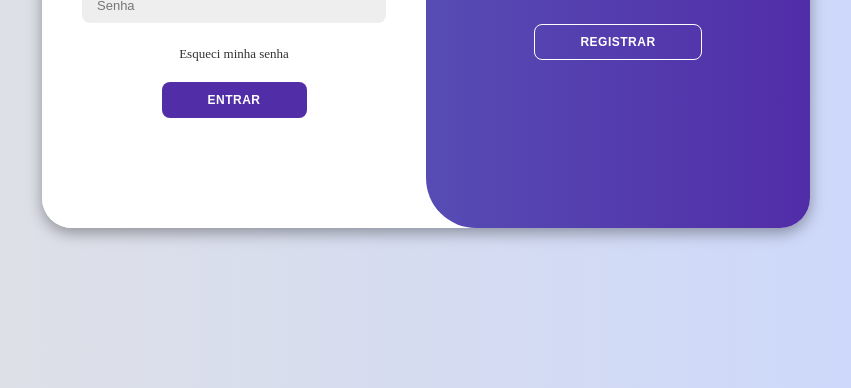
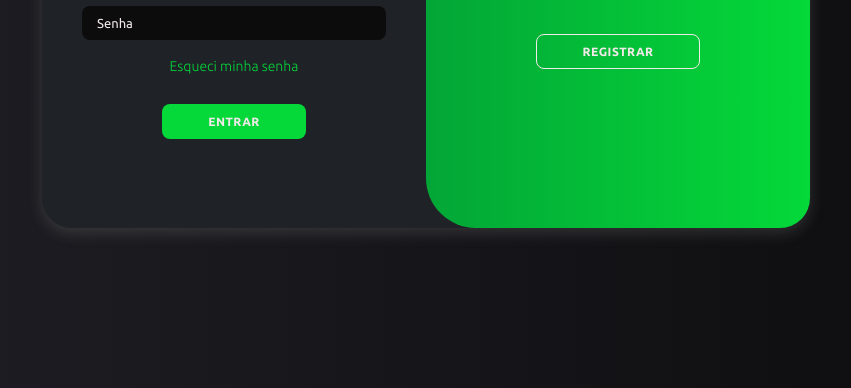
Before and after one commit to Briskinho/form-interactive, a plain HTML site: page index.html in a window 1280 px wide. Shown: the part 412-800 px from the top of the page, without its empty margins (214-1065 px from the left). Drawn offline with Linux system fonts and the light colour scheme.

Commit message:
custom  css add

```diff
--- a/index.html
+++ b/index.html
@@ -6,6 +6,9 @@
     <title>Formulário interativo - Portfólio</title>
     <link rel="stylesheet" href="style.css"><link>
     <link rel="stylesheet" href="https://cdnjs.cloudflare.com/ajax/libs/font-awesome/6.6.0/css/all.min.css">
+    <link rel="preconnect" href="https://fonts.googleapis.com">
+    <link rel="preconnect" href="https://fonts.gstatic.com" crossorigin>
+    <link href="https://fonts.googleapis.com/css2?family=Ubuntu:ital,wght@0,300;0,400;0,500;0,700;1,300;1,400;1,500;1,700&display=swap" rel="stylesheet">
 </head>
 <body>
     <div class="container" id="container">
@@ -37,7 +40,7 @@
                 <span>ou use seu e-mail para entrar</span>
                 <input type="email" placeholder="E-mail">
                 <input type="password" placeholder="Senha">
-                <a href="##">Esqueci minha senha</a>
+                <a href="##" class="no-password">Esqueci minha senha</a>
                 <button>Entrar</button>
             </form>
         </div>
--- a/style.css
+++ b/style.css
@@ -2,11 +2,13 @@
 *{
     margin: 0;
     padding: 0;
-    box-sizing: border-box;}
+    box-sizing: border-box;
+    font-family: "Ubuntu", sans-serif;
+}
 
 body{
-    background-color: #c9d6ff;
-    background: linear-gradient(to right, #e2e2e2, #c9d6ff);
+    background-color: #0C0C0D;
+    background: linear-gradient(to right, #201F26, #0C0C0D);
     display: flex;
     align-items: center;
     justify-content: center;
@@ -15,9 +17,9 @@ body{
 }
 
 .container{
-    background-color: #fff;
+    background-color: #1f2328;
     border-radius: 30px;
-    box-shadow: 0 5px 15px rgba(0, 0, 0, 0.35);
+    box-shadow: 0 5px 15px rgba(150, 150, 150, 0.241);
     position: relative;
     overflow: hidden;
     width: 768px;
@@ -32,20 +34,29 @@ body{
     margin: 20px 0;
 }
 
+.social-icon {
+    margin: 10px;
+}
+
 .container span{
     font-size: 12px;
 }
 
+.form-container .no-password{
+    font-size: 14px;
+}
+
 .container a{
-    color: #333;
-    font-size: 13px;
+    color: #04D939;
+    font-size: 35px;
     text-decoration: none;
-    margin: 15px 0 10px;
+    margin: 10px 0 20px;
+    font-weight: 100;
 }
 
 .container button{
-    background-color: #512da8;
-    color: #fff;
+    background-color: #04D939;
+    color: #f2e9e9;
     font-size: 12px;
     padding: 10px 45px;
     border: 1px solid transparent;
@@ -59,23 +70,24 @@ body{
 
 .container button.hidden{
     background-color: transparent;
-    border-color: #fff;
+    border-color: #f2e9e9;
 }
 
 .container form{
-    background-color: #fff;
+    background-color: #1f2328;
     display: flex;
     align-items: center;
     justify-content: center;
     flex-direction: column;
     padding: 0 40px;
     height: 100%;
+    color: #f2e9e9;
 }
 
 .container input{
-    background-color: #eee;
+    background-color: #0C0C0D;
     border: none;
-    margin: 8px 0;
+    margin: 8px 25px;
     padding: 10px 15px;
     font-size: 13px;
     border-radius: 8px;
@@ -83,11 +95,15 @@ body{
     outline: none;
 }
 
+form input::placeholder {
+    color: #f2e9e9;
+}
+
 .form-container{
     position: absolute;
     top: 0;
     height: 100%;
-    transition: all 0.6s ease-in-out;
+    transition: all 0.5s ease-in-out;
 }
 
 .sign-in{
@@ -111,7 +127,7 @@ body{
     transform: translateX(100%);
     opacity: 1;
     z-index: 5;
-    animation: move 0.6s;
+    animation: move 0.5s;
 }
 
 @keyframes move{
@@ -130,7 +146,7 @@ body{
 }
 
 .social-icons a{
-    border: 1px solid #ccc;
+    border: 1px solid #f2e9e9;
     border-radius: 20%;
     display: inline-flex;
     justify-content: center;
@@ -147,7 +163,7 @@ body{
     width: 50%;
     height: 100%;
     overflow: hidden;
-    transition: all 0.6s ease-in-out;
+    transition: all 0.5s ease-in-out;
     border-radius: 50px 0 0 50px;
     z-index: 1000;
 }
@@ -158,16 +174,16 @@ body{
 }
 
 .toggle{
-    background-color: #512da8;
+    background-color: #04D939;
     height: 100%;
-    background: linear-gradient(to right, #5c6bc0, #512da8);
-    color: #fff;
+    background: linear-gradient(to right, #027333, #04D939);
+    color: #f2e9e9;
     position: relative;
     left: -100%;
     height: 100%;
     width: 200%;
     transform: translateX(0);
-    transition: all 0.6s ease-in-out;
+    transition: all 0.5s ease-in-out;
 }
 
 .container.active .toggle{
@@ -186,7 +202,7 @@ body{
     text-align: center;
     top: 0;
     transform: translateX(0);
-    transition: all 0.6s ease-in-out;
+    transition: all 0.5s ease-in-out;
 }
 
 .toggle-left{
```
